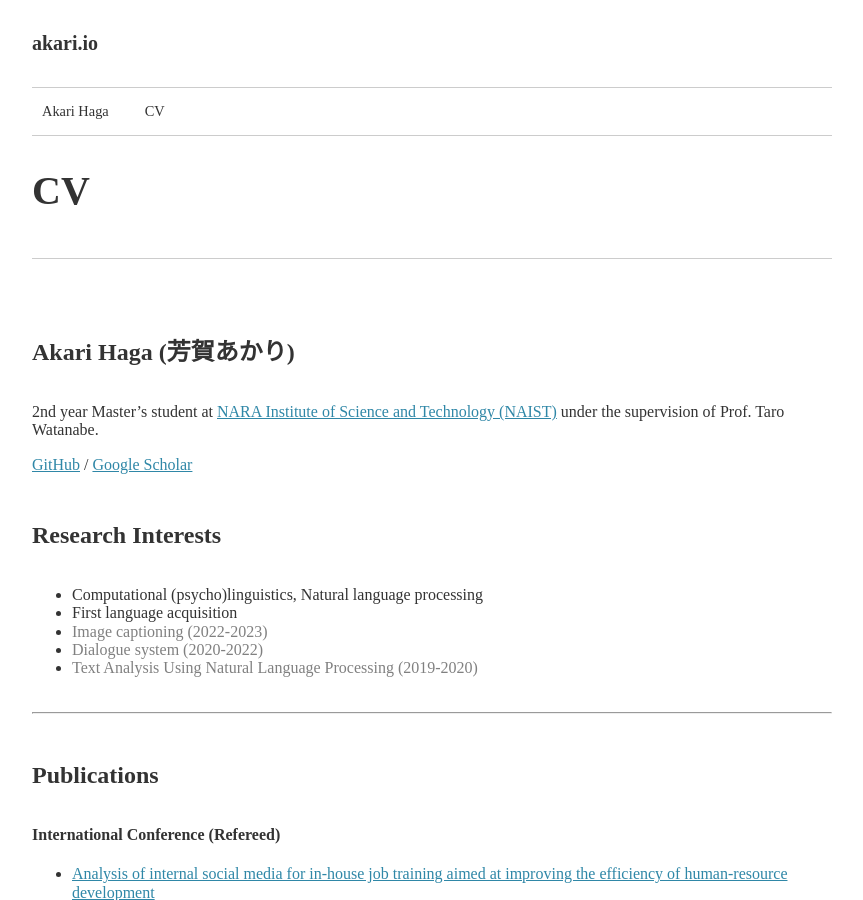
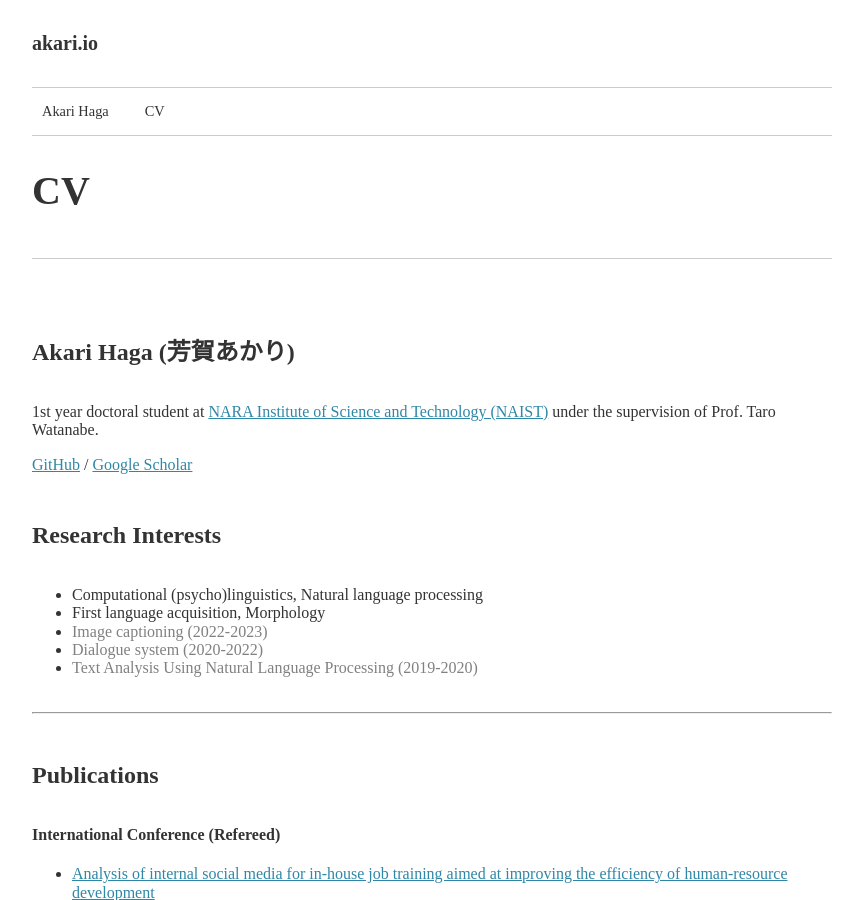
Before and after one commit to Akari000/akari000.github.io, a Jekyll site: the page built from about.md, in a window 1280 px wide and 900 px high. Shown: the whole window, without its empty margins (208-1071 px from the left). Built offline with Jekyll 4.4.1, drawn with Linux system fonts in a browser that asks for light colours; nearby versions of some CDN libraries.

Commit message:
fix desxription

```diff
--- a/about.md
+++ b/about.md
@@ -5,13 +5,13 @@ permalink: /about/
 ---
 
 ## Akari Haga (芳賀あかり)
-2nd year Master's student at [NARA Institute of Science and Technology (NAIST)](https://www.naist.jp/en/) under the supervision of Prof. Taro Watanabe.
+1st year doctoral student at [NARA Institute of Science and Technology (NAIST)](https://www.naist.jp/en/) under the supervision of Prof. Taro Watanabe.
 
 [GitHub](https://github.com/Akari000) / [Google Scholar](https://scholar.google.com/citations?user=Mkd23TkAAAAJ&hl=ja&oi=sra)
 
 ## Research Interests
 - Computational (psycho)linguistics, Natural language processing
-- First language acquisition
+- First language acquisition, Morphology
 - <span style="color: gray;">Image captioning (2022-2023)</span>
 - <span style="color: gray;">Dialogue system (2020-2022)</span>
 - <span style="color: gray;">Text Analysis Using Natural Language Processing (2019-2020)</span>
```
